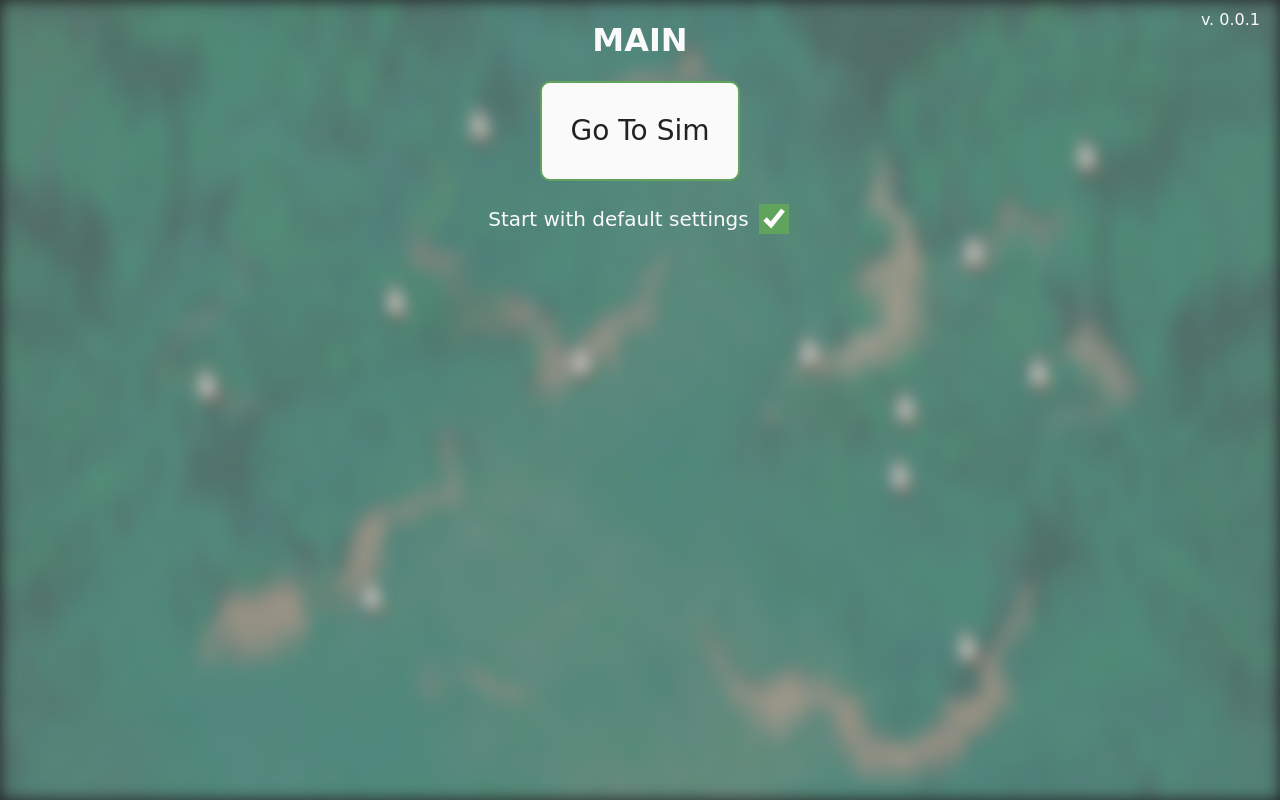
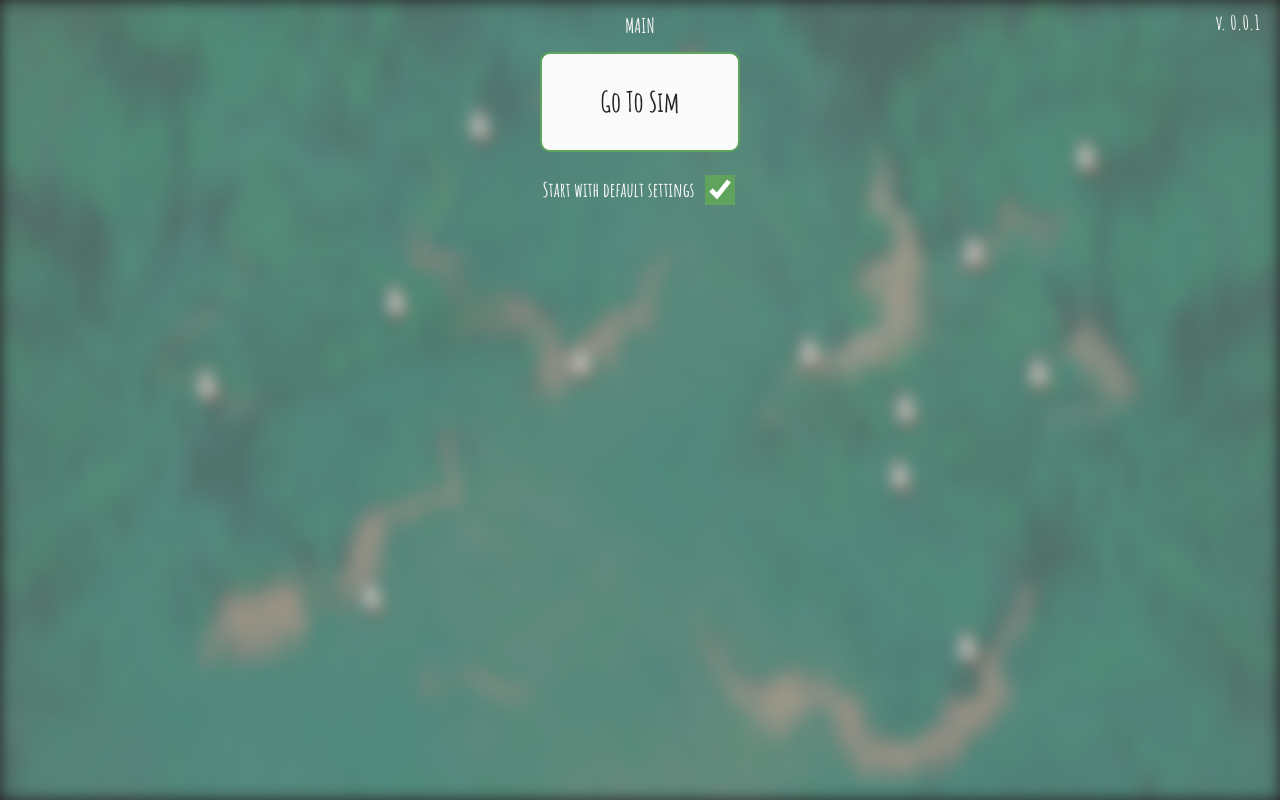
Before and after one commit to Enerveen/goosel2.0, a React (Vite) app: page / in a window 1280 px wide. Built offline with nearby package versions, Linux system fonts and the light colour scheme.

Commit message:
What's with font face?

```diff
--- a/src/components/Charts/chartsStyles.module.scss
+++ b/src/components/Charts/chartsStyles.module.scss
@@ -6,7 +6,7 @@
 
 .tooltipHeading {
   font-weight: 600;
-  font-size: 18px;
+  font-size: 24px;
   margin-bottom: 15px;
 }
 
--- a/src/components/Controls/Controls.module.scss
+++ b/src/components/Controls/Controls.module.scss
@@ -9,7 +9,7 @@
     display: block;
     width: 100px;
     height: 50px;
-    font-size: 24px;
+    font-size: 34px;
   }
 
 }
--- a/src/graphics/Renderer.ts
+++ b/src/graphics/Renderer.ts
@@ -162,7 +162,7 @@ class Renderer {
             {gender, name, age, isAlive, currentActivity}] = [this.calculateAnimalTexture(entity), position, entity]
         const originOffset = { x: offsetX * width, y: offsetY * height };
         this.context.textAlign = 'center';
-        this.context.font = "bold 18px Comic Sans MS"
+        this.context.font = "bold 18px AmasticBold"
         const styles = [
             'rgba(0, 0, 0, 1.0)',
             `rgba(${gender === 'male' ? '0,180,255' : '255,100,255'},1.0)`
--- a/src/graphics/drawClock.ts
+++ b/src/graphics/drawClock.ts
@@ -69,7 +69,7 @@ const drawClock = (timestamp: number, ctx: CanvasRenderingContext2D, width: numb
     ctx.stroke()
     ctx.fillStyle = '#000000'
     ctx.textAlign = 'center'
-    ctx.font = '22px ComicSansMS'
+    ctx.font = '32px AmasticBold'
     const {date, year} = getReadableDate(timestamp)
     ctx.fillText(date, centerX, centerY - 11)
     ctx.fillText(year, centerX, centerY + 22)
--- a/src/index.css
+++ b/src/index.css
@@ -1,3 +1,13 @@
+@font-face {
+    font-family: 'AmasticBold';
+    src: url(fonts/AmaticSC-Bold.ttf) format('truetype');
+}
+
+@font-face {
+    font-family: 'Amastic';
+    src: url(fonts/AmaticSC-Regular.ttf) format('truetype');
+}
+
 html, body {
     margin: 0;
     background-color: #222222;
@@ -6,7 +16,9 @@ html, body {
 }
 
 * {
-    font-family: "Comic Sans MS", serif;
+    font-family: "AmasticBold", serif;
+    font-size: 20px;
+    font-weight: 600;
 }
 
 button {
```
Also changed, not shown: src/fonts/AmaticSC-Bold.ttf (added), src/fonts/AmaticSC-Regular.ttf (added).
